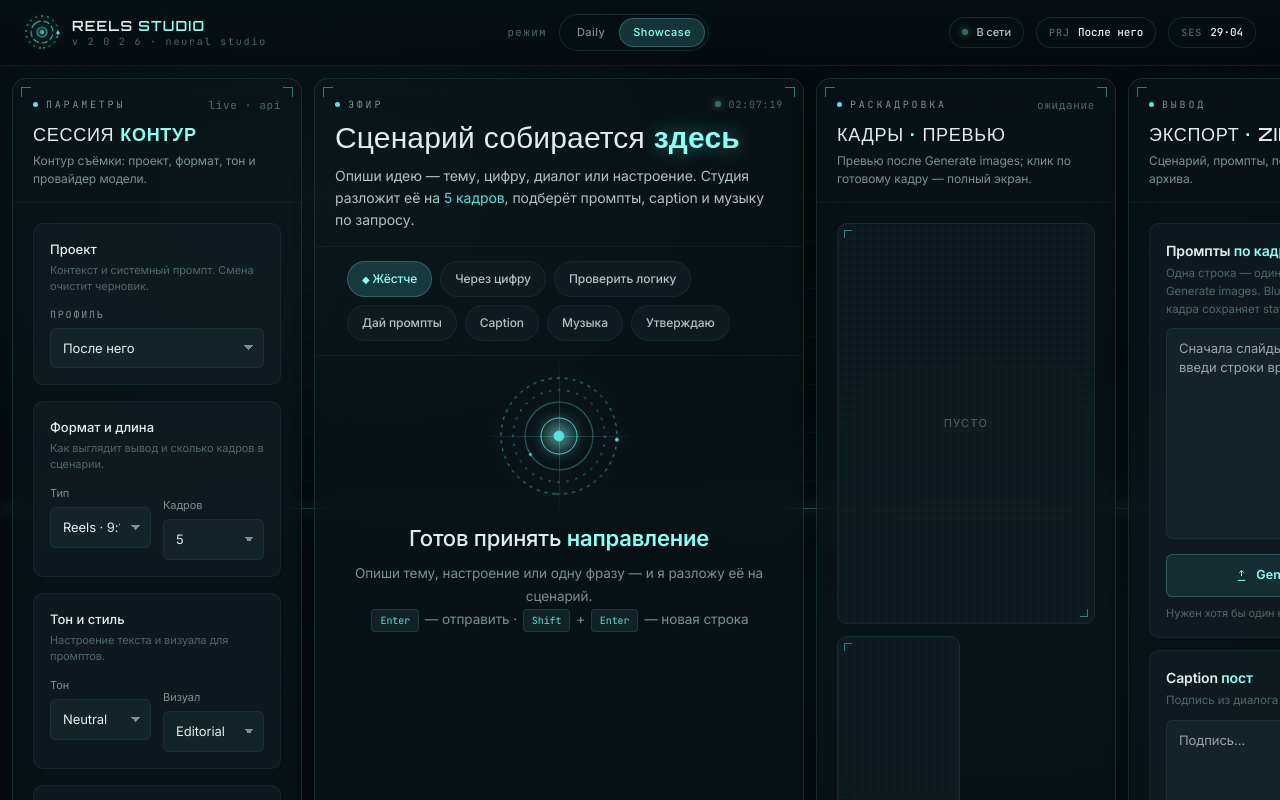
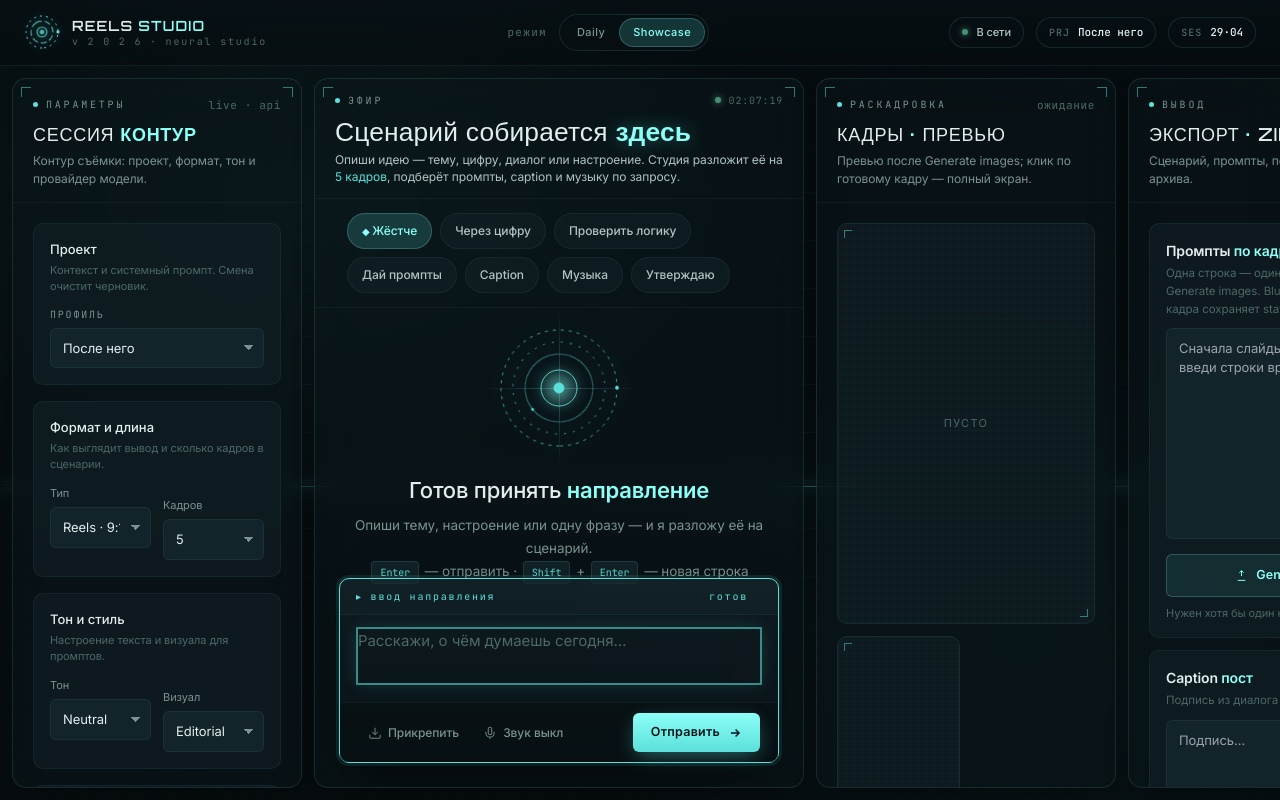
Before and after one commit to zobnin8-ux/AI-Reels-Studio, a Next.js app: page / in a window 1280 px wide. Shown: the top 800 px of the page. Built offline with nearby package versions, Linux system fonts and the light colour scheme.

Commit message:
fix(ui): viewport-height shell, internal panel scroll, stage-inner

```diff
--- a/src/app/v2026-app.css
+++ b/src/app/v2026-app.css
@@ -1,4 +1,16 @@
 /* Next.js shell — extends v2026 mock tokens */
+
+/* Одна высота экрана: страница не скроллится, только колонки внутри. */
+html {
+  height: 100%;
+  overflow: hidden;
+}
+
+body {
+  height: 100%;
+  max-height: 100dvh;
+  overflow: hidden;
+}
 
 .brand-mark,
 .strip-title,
@@ -30,18 +42,91 @@ button.asset-badge {
 
 .v2026-shell {
   position: relative;
-  min-height: 100dvh;
+  height: 100dvh;
+  max-height: 100dvh;
   display: flex;
   flex-direction: column;
   overflow: hidden;
 }
 
+/* Контент поверх фиксированных bg-слоёв — только topbar + grid участвуют во flex. */
+.v2026-front {
+  position: relative;
+  z-index: 6;
+  flex: 1 1 0;
+  min-height: 0;
+  display: flex;
+  flex-direction: column;
+  overflow: hidden;
+}
+
+.v2026-front .topbar {
+  flex-shrink: 0;
+}
+
 .layout {
-  flex: 1;
-  min-height: 0;
+  flex: 1 1 0;
+  min-height: 0 !important;
+  max-height: 100%;
   min-width: 1480px;
   overflow-x: auto;
   overflow-y: hidden;
+  grid-template-rows: minmax(0, 1fr);
+}
+
+.layout > .panel {
+  min-height: 0;
+  max-height: 100%;
+  overflow: hidden;
+}
+
+/* Центр: один flex-столбец, чат скроллится, композер всегда внизу панели */
+.panel.stage .stage-inner {
+  display: flex;
+  flex-direction: column;
+  flex: 1 1 0;
+  min-height: 0;
+  height: 100%;
+  overflow: hidden;
+}
+
+.panel.stage .panel-strip,
+.panel.stage .prompts,
+.panel.stage .busy-ribbon {
+  flex-shrink: 0;
+}
+
+.panel.stage .composer {
+  flex-shrink: 0;
+}
+
+/* Плотнее hero — меньше вертикаль на ноутбуке */
+.panel.stage .panel-strip {
+  padding: 14px 20px 12px;
+}
+
+.panel.stage .stage-h1 {
+  font-size: clamp(1.15rem, 2.2vw, 1.65rem);
+  line-height: 1.12;
+  margin-bottom: 6px;
+}
+
+.panel.stage .stage-lead {
+  font-size: 12px;
+  line-height: 1.45;
+  max-width: none;
+}
+
+.panel.frames .frames-body,
+aside.panel .assets-body {
+  flex: 1 1 0;
+  min-height: 0;
+}
+
+aside.panel.anim-1 .panel-strip,
+section.panel.frames .panel-strip,
+aside.panel.anim-4 .panel-strip {
+  flex-shrink: 0;
 }
 
 .panel.min-h-0 {
--- a/src/components/AppShell.tsx
+++ b/src/components/AppShell.tsx
@@ -54,6 +54,7 @@ export function AppShell() {
       <div className="bg-glow" aria-hidden />
       <div className="bg-noise" aria-hidden />
       <div className="scan-line" aria-hidden />
+      <div className="v2026-front">
         <StudioProvider>
           <StudioActivityProvider>
             <ImageActivitySync />
@@ -62,5 +63,6 @@ export function AppShell() {
           </StudioActivityProvider>
         </StudioProvider>
       </div>
+    </div>
   );
 }
--- a/src/components/DialoguePanel.tsx
+++ b/src/components/DialoguePanel.tsx
@@ -260,7 +260,7 @@ export function DialoguePanel() {
   const clockStr = clock.toLocaleTimeString("ru-RU", { hour12: false });
 
   return (
-    <>
+    <div className="stage-inner">
       <div className="panel-strip">
         <div className="strip-row">
           <span className="strip-tag">Эфир</span>
@@ -437,6 +437,6 @@ export function DialoguePanel() {
           </button>
         </div>
       </div>
-    </>
+    </div>
   );
 }
```
Lines whose indentation alone changed are shown as unchanged.
